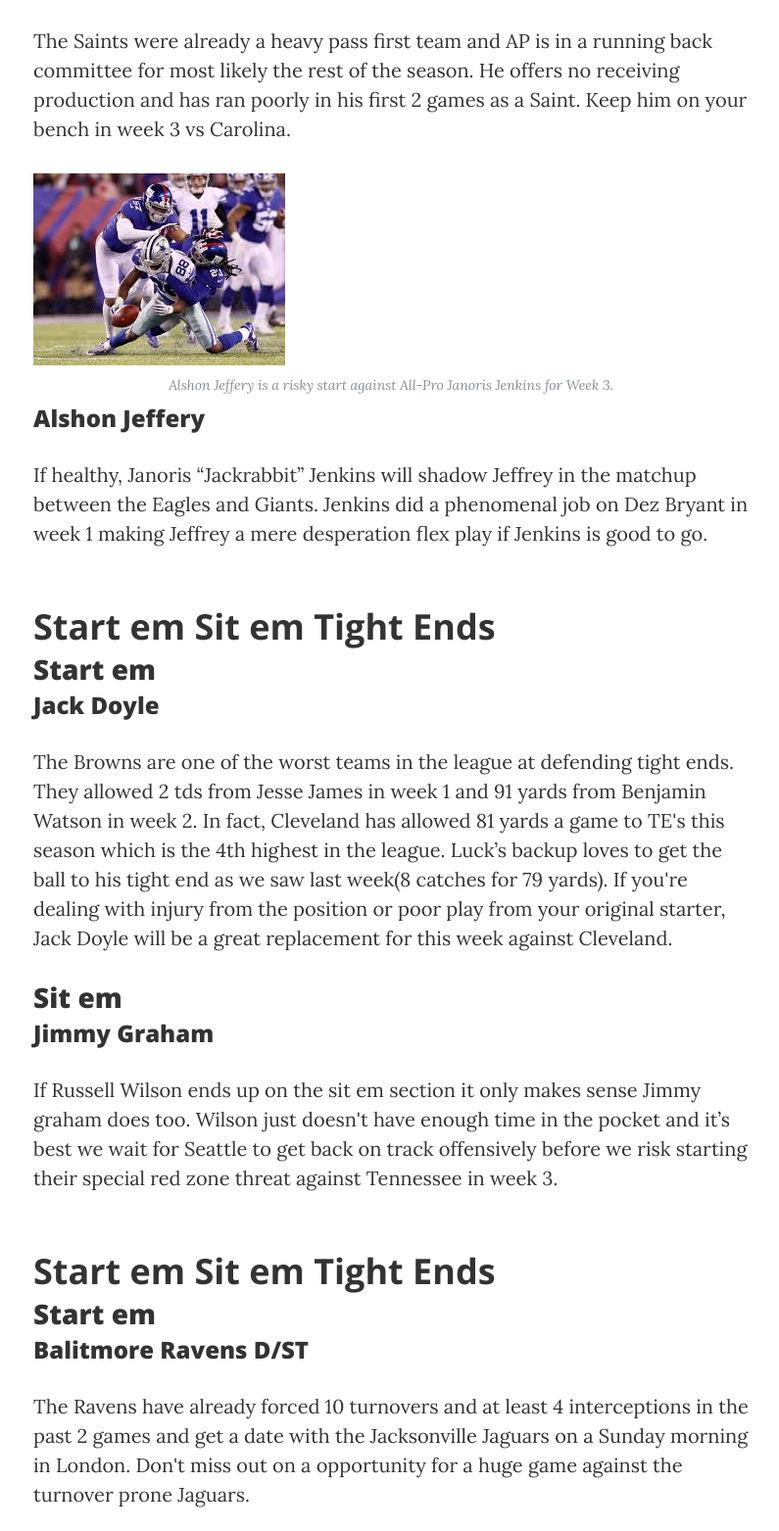
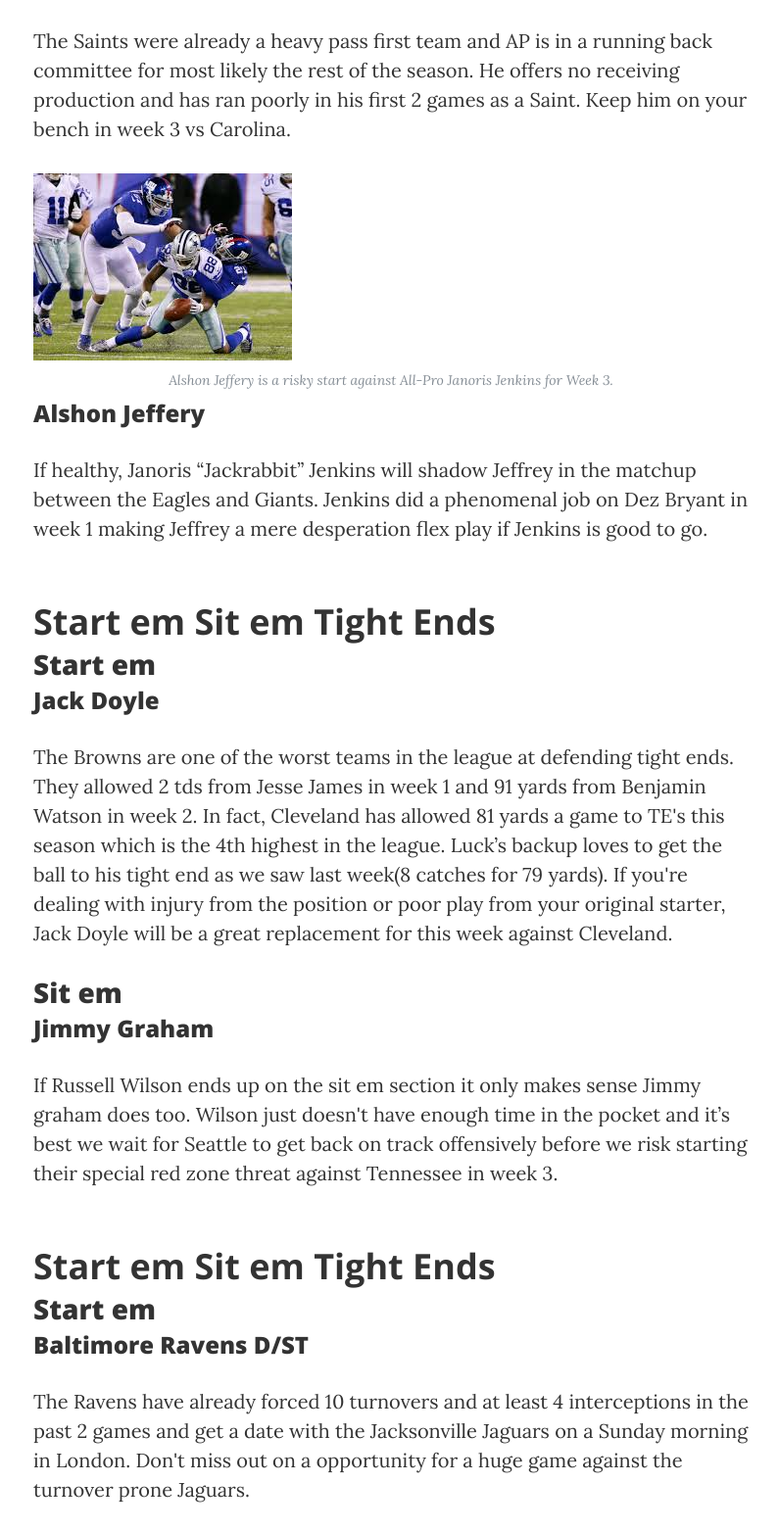
Before and after one commit to muazthegoat/muazthegoat.github.io, a website: page post.html in a window 1280 px wide. Shown: the part 2910-4473 px from the top of the page at 98% size, without its empty margins (241-1036 px from the left). Drawn offline with nearby package versions, Linux system fonts and the light colour scheme.

Commit message:
Update post.html

```diff
--- a/post.html
+++ b/post.html
@@ -106,7 +106,7 @@ Atlanta is one of the best offenses in the league and Detroit will be forced to
 
 
             <h2 class="section-heading">Start em Sit em Running Backs and Receivers</h2>
-            <h3>Start em</h3>
+            <h3>Start em</h3></ br>
 
             <h4>CJ Anderson</h4>
 
@@ -130,7 +130,7 @@ Atlanta is one of the best offenses in the league and Detroit will be forced to
             <p>The Saints were already a heavy pass first team and AP is in a running back committee for most likely the rest of the season. He offers no receiving production and has ran poorly in his first 2 games as a Saint. Keep him on your bench in week 3 vs Carolina.</p>
 
             <a href="#">
-              <img class="img-fluid" src="img/genoris.jpg" alt="">
+              <img class="img-fluid" src="img/jenkins.jpg" alt="">
             </a>
             <span class="caption text-muted">Alshon Jeffery is a risky start against All-Pro Janoris Jenkins for Week 3.</span>
 
@@ -154,7 +154,7 @@ Atlanta is one of the best offenses in the league and Detroit will be forced to
 
             <h3>Start em</h3>
 
-            <h4>Balitmore Ravens D/ST</h4>
+            <h4>Baltimore Ravens D/ST</h4>
 
             <p>The Ravens have  already forced 10 turnovers and at least 4 interceptions in the past 2 games and get a date with the Jacksonville Jaguars on a Sunday morning in London. Don't miss out on a opportunity for a huge game against the turnover prone Jaguars.</p>
 
```
